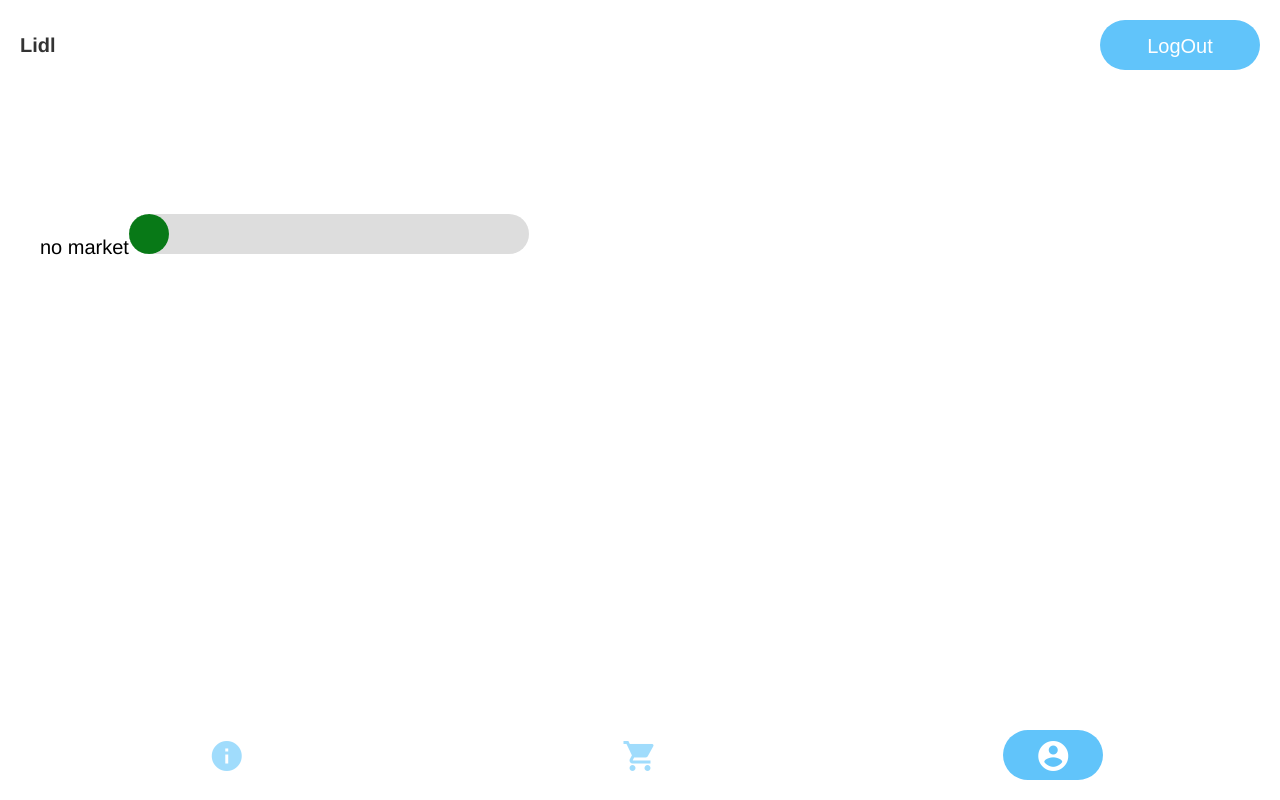
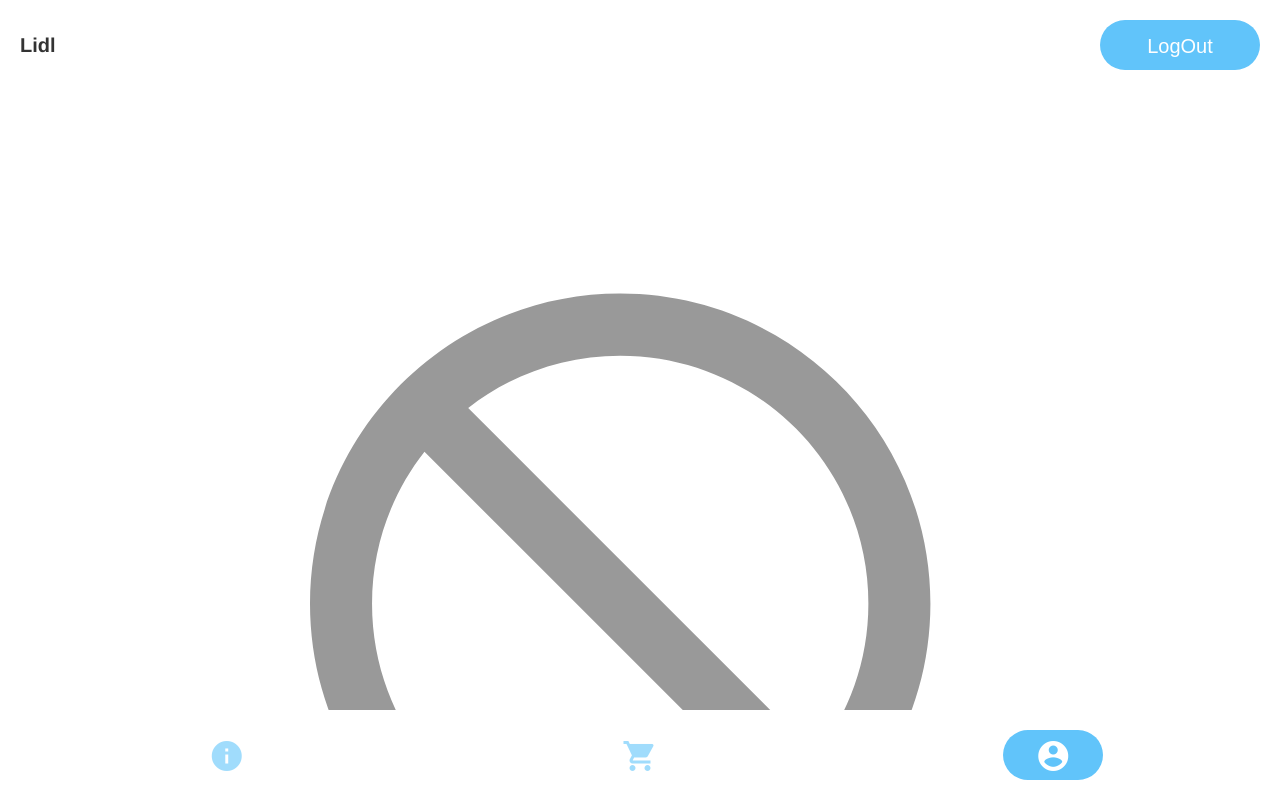
Before and after one commit to SquallHalle/Supermarkt_LiveTracker, a React (Vite) app in the folder ClientApp/: page /auth in a window 1280 px wide. Both pictures are taken after a click on the button "Login". Shown: the top 800 px of the page. Built offline with nearby package versions, Linux system fonts and the light colour scheme.

Commit message:
added no information about market

```diff
--- a/ClientApp/src/pages/UpdateStatus/UpdateStatus.tsx
+++ b/ClientApp/src/pages/UpdateStatus/UpdateStatus.tsx
@@ -83,6 +83,7 @@ export const UpdateStatus = () => {
 
       <section className="updatestatus_sliderwrapper">
         {selectedMarket != null && selectedMarket.Status != null ? (
+          <div>
             <img
               className={[
                 "status_image",
@@ -90,18 +91,27 @@ export const UpdateStatus = () => {
               ].join(" ")}
               src={"/assets/person_" + selectedMarket.Status + ".svg"}
             ></img>
-        ) : (
-          "no market"
-        )}
             <StatusSlider
               step={1}
               min={1}
               max={3}
               onChange={value => setStatus(value)}
               value={
-            selectedMarket && selectedMarket.Status ? selectedMarket.Status : 0
+                selectedMarket && selectedMarket.Status
+                  ? selectedMarket.Status
+                  : 0
               }
             />
+          </div>
+        ) : (
+          <div>
+            <img
+              className={["status_image", "status_image--null"].join(" ")}
+              src={"/assets/person_null.svg"}
+            ></img>
+            <div>Der Nutzer ist keinem verfügbaren Markt zugeordnet</div>
+          </div>
+        )}
       </section>
     </AuthorizedPage>
   );
```
Also changed, not shown: ClientApp/static/assets/person_null.svg (added). Lines whose indentation alone changed are shown as unchanged.
